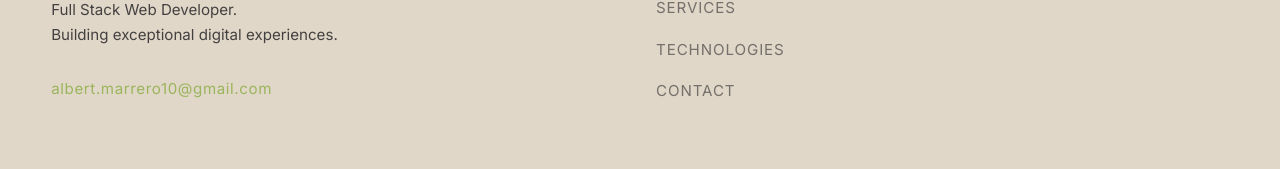
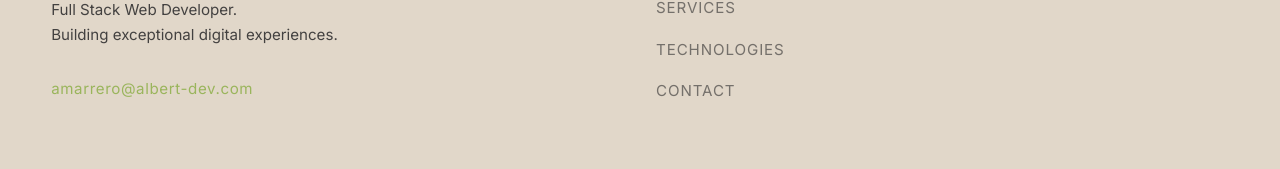
Before and after one commit to amarrero10/portfolio, a Next.js app: page / in a window 1280 px wide. Shown: the part 7536-7705 px from the top of the page. Built offline with nearby package versions, Linux system fonts and the light colour scheme.

Commit message:
Add new email

```diff
--- a/app/contact/page.tsx
+++ b/app/contact/page.tsx
@@ -394,8 +394,8 @@ export default function ContactPage() {
               <div style={{ display: "flex", flexDirection: "column", gap: "1.75rem" }}>
                 <InfoItem
                   label="Email"
-                  value="albert.marrero10@gmail.com"
-                  href="mailto:albert.marrero10@gmail.com"
+                  value="amarrero@albert-dev.com"
+                  href="mailto:amarrero@albert-dev.com"
                 />
                 <InfoItem label="Location" value="Available Worldwide" />
                 <InfoItem label="Response Time" value="Within 24 hours" />
@@ -704,10 +704,10 @@ export default function ContactPage() {
                     >
                       Something went wrong. Please try emailing directly at{" "}
                       <a
-                        href="mailto:albert.marrero10@gmail.com"
+                        href="mailto:amarrero@albert-dev.com"
                         style={{ color: "inherit", textDecoration: "underline" }}
                       >
-                        albert.marrero10@gmail.com
+                        amarrero@albert-dev.com
                       </a>
                     </p>
                   )}
--- a/app/page.tsx
+++ b/app/page.tsx
@@ -1486,7 +1486,7 @@ function CTA() {
           </p>
 
           <a
-            href="mailto:albert.marrero10@gmail.com"
+            href="mailto:amarrero@albert-dev.com"
             className="inline-flex items-center gap-3"
             style={{
               fontFamily: "var(--ff-1)",
@@ -1571,7 +1571,7 @@ function Footer() {
               Building exceptional digital experiences.
             </p>
             <a
-              href="mailto:albert.marrero10@gmail.com"
+              href="mailto:amarrero@albert-dev.com"
               style={{
                 fontFamily: "var(--ff-1)",
                 fontSize: "var(--text-xs)",
@@ -1583,7 +1583,7 @@ function Footer() {
               onMouseEnter={(e) => (e.currentTarget.style.opacity = "0.7")}
               onMouseLeave={(e) => (e.currentTarget.style.opacity = "1")}
             >
-              albert.marrero10@gmail.com
+              amarrero@albert-dev.com
             </a>
           </div>
 
```
